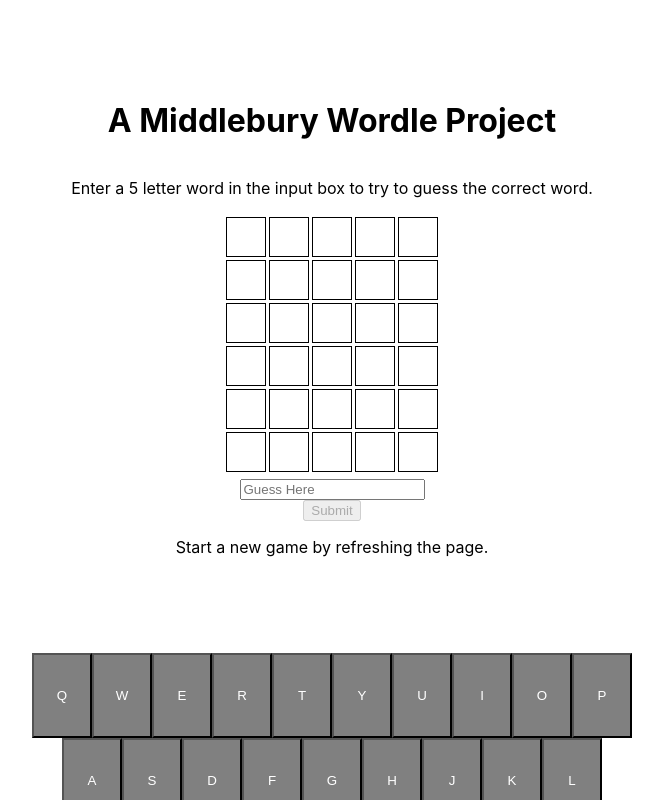
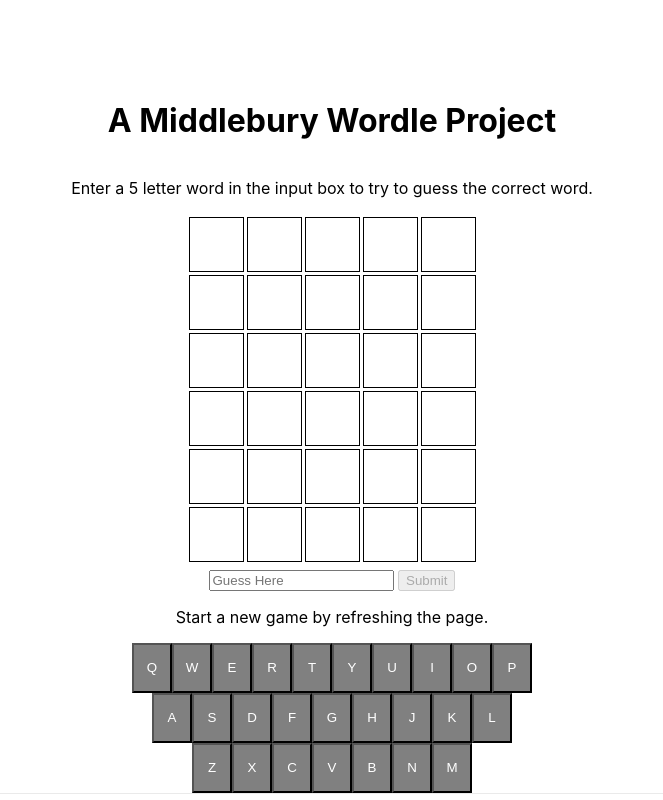
Before and after one commit to hhunskor/CS312-Wordle-Clone, a Next.js app: page / in a window 1280 px wide. Shown: the top 800 px of the page, without its empty margins (308-971 px from the left). Built offline with nearby package versions, Linux system fonts and the light colour scheme.

Commit message:
Updates to keyboard and styling

```diff
--- a/src/components/Keyboard.js
+++ b/src/components/Keyboard.js
@@ -4,7 +4,7 @@
 import styles from "../styles/keyboard.module.css";
 import PropTypes from "prop-types";
 
-export default function Keyboard({ alphabet }) {
+export default function Keyboard({ alphabet, setGuess, guessWord }) {
   // console.log(alphabet);
 
   const keyrow1 = ["Q", "W", "E", "R", "T", "Y", "U", "I", "O", "P"].map(
@@ -71,9 +71,9 @@
     }
   });
 
-  console.log(keyrow1);
-  console.log(keyrow2);
-  console.log(keyrow3);
+  //console.log(keyrow1);
+  //console.log(keyrow2);
+  //console.log(keyrow3);
 
   const keyStyle = (color) => {
     let style = "";
@@ -94,9 +94,16 @@
       <div className={styles.keyRow}>
         {keyrow1.map((x) => {
           return (
-            <button className={keyStyle(x.color)} key={`${x.letter}`}>
-              {x.letter}
-            </button>
+            <input
+              value={`${x.letter}`}
+              type="button"
+              className={keyStyle(x.color)}
+              key={`${x.letter}`}
+              onClick={() => {
+                setGuess(guessWord + x.letter.toUpperCase());
+              }}
+              disabled={guessWord.length === 5}
+            />
           );
         })}
       </div>
@@ -104,9 +111,16 @@
       <div className={styles.keyRow}>
         {keyrow2.map((x) => {
           return (
-            <button className={keyStyle(x.color)} key={`${x.letter}`}>
-              {x.letter}
-            </button>
+            <input
+              value={`${x.letter}`}
+              type="button"
+              className={keyStyle(x.color)}
+              key={`${x.letter}`}
+              onClick={() => {
+                setGuess(guessWord + x.letter.toUpperCase());
+              }}
+              disabled={guessWord.length === 5}
+            />
           );
         })}
       </div>
@@ -114,9 +128,16 @@
       <div className={styles.keyRow}>
         {keyrow3.map((x) => {
           return (
-            <button className={keyStyle(x.color)} key={`${x.letter}`}>
-              {x.letter}
-            </button>
+            <input
+              value={`${x.letter}`}
+              type="button"
+              className={keyStyle(x.color)}
+              key={`${x.letter}`}
+              onClick={() => {
+                setGuess(guessWord + x.letter.toUpperCase());
+              }}
+              disabled={guessWord.length === 5}
+            />
           );
         })}
       </div>
@@ -126,4 +147,6 @@
 
 Keyboard.propTypes = {
   alphabet: PropTypes.arrayOf(PropTypes.object).isRequired,
+  setGuess: PropTypes.func.isRequired,
+  guessWord: PropTypes.string.isRequired,
 };
--- a/src/pages/index.js
+++ b/src/pages/index.js
@@ -130,6 +130,7 @@
 
   const inputBox = (
     <input
+      value={guessWord}
       disabled={gameOver === ("win" || "loss")}
       type="text"
       maxLength={5}
@@ -186,7 +187,6 @@
         <title>Wordle Project</title>
         <link rel="icon" href="/favicon.ico" />
       </Head>
-
       <main>
         <h1 className="title">A Middlebury Wordle Project</h1>
         <p>
@@ -194,18 +194,20 @@
           word.
         </p>
         <div>{guessComponent}</div>
-        {inputBox}
-        {submit}
-
+        <div>
+          {inputBox} {submit}
+        </div>
         {winLossMessage()}
+        <Keyboard
+          alphabet={alphabet}
+          setGuess={setGuess}
+          guessWord={guessWord}
+        />
+        <footer>
+          A 312 project | Authors: Team Frogfish Hannah, Addison, Wright,
+          Hayden, Lucas, Jared, and Lizzie{" "}
+        </footer>
       </main>
-
-      <Keyboard alphabet={alphabet} />
-
-      <footer>
-        A 312 project | Authors: Team Frogfish Hannah, Addison, Wright, Hayden,
-        Lucas, Jared, and Lizzie{" "}
-      </footer>
     </div>
   );
 }
--- a/src/styles/Guess.module.css
+++ b/src/styles/Guess.module.css
@@ -9,8 +9,8 @@
   justify-content: center;
   text-transform: uppercase;
   margin-top: 3px;
-  width: 40px;
-  height: 40px;
+  width: 55px;
+  height: 55px;
   background-color: white;
   border: 1px solid black;
 }
@@ -18,34 +18,46 @@
   display: inline-flex;
   justify-content: center;
   text-transform: uppercase;
+  font-weight: bold;
+  font-size: 2rem;
   margin-top: 3px;
-  width: 40px;
-  height: 40px;
+  width: 55px;
+  height: 55px;
   background-color: gray;
   border-color: black;
   border: 1px solid black;
+  color: white;
+  align-items: center;
 }
 .yellowBox {
   display: inline-flex;
   justify-content: center;
   text-transform: uppercase;
+  font-weight: bold;
+  font-size: 2rem;
   margin-top: 3px;
-  width: 40px;
-  height: 40px;
-  background-color: yellow;
+  width: 55px;
+  height: 55px;
+  background-color: rgb(196, 196, 51);
   border-color: black;
   border: 1px solid black;
+  color: white;
+  align-items: center;
 }
 .greenBox {
   display: inline-flex;
   justify-content: center;
   text-transform: uppercase;
+  font-weight: bold;
+  font-size: 2rem;
   margin-top: 3px;
-  width: 40px;
-  height: 40px;
+  width: 55px;
+  height: 55px;
   background-color: green;
   border-color: black;
   border: 1px solid black;
+  color: white;
+  align-items: center;
 }
 
 .row {
--- a/src/styles/Keyboard.module.css
+++ b/src/styles/Keyboard.module.css
@@ -1,8 +1,8 @@
 .grayKey {
   color: white;
   background-color: gray;
-  height: 85px;
-  width: 60px;
+  height: 50px;
+  width: 40px;
   display: inline-flex;
   justify-content: center;
   align-items: center;
@@ -11,8 +11,8 @@
 .darkGrayKey {
   color: white;
   background-color: rgb(16, 14, 14);
-  height: 85px;
-  width: 60px;
+  height: 50px;
+  width: 40px;
   display: inline-flex;
   justify-content: center;
   align-items: center;
@@ -21,8 +21,8 @@
 .greenKey {
   color: white;
   background-color: green;
-  height: 85px;
-  width: 60px;
+  height: 50px;
+  width: 40px;
   display: inline-flex;
   justify-content: center;
   align-items: center;
@@ -31,8 +31,8 @@
 .yellowKey {
   color: white;
   background-color: yellow;
-  height: 85px;
-  width: 60px;
+  height: 50px;
+  width: 40px;
   display: inline-flex;
   justify-content: center;
   align-items: center;
```
